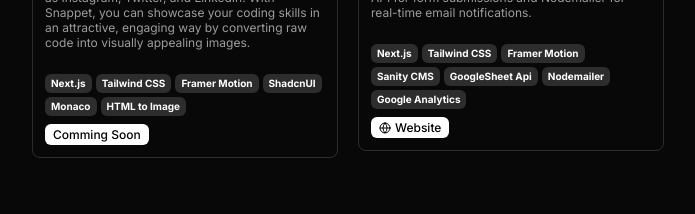
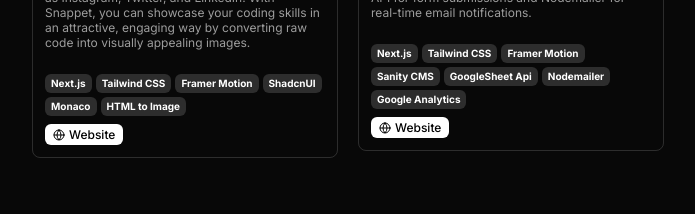
Before and after one commit to waleeddotdev/portfolio, a Next.js app: page / in a window 1280 px wide. Shown: the part 1660-1874 px from the top of the page, without its empty margins (292-987 px from the left). Built offline with nearby package versions, Linux system fonts and the light colour scheme.

Commit message:
Added link to my new project snappet

```diff
--- a/app/components/MyProjects.jsx
+++ b/app/components/MyProjects.jsx
@@ -12,9 +12,8 @@ const MyProjects = () => {
                 </h2>
             </div>
             <div className="w-full grid-cols-1 sm:grid-cols-2 py-5 grid gap-5">
-                <ProjectCard name={"Snappet"} img={"/assets/projects/snappet/Banner.png"} description={"Snappet is a web app that allows developers to generate beautiful images of their code, making it easy to share on social media platforms such as Instagram, Twitter, and LinkedIn. With Snappet, you can showcase your coding skills in an attractive, engaging way by converting raw code into visually appealing images."} tech={["Next.js", "Tailwind CSS", "Framer Motion", "ShadcnUI", "Monaco", "HTML to Image"]} />
+                <ProjectCard name={"Snappet"} img={"/assets/projects/snappet/Banner.png"} description={"Snappet is a web app that allows developers to generate beautiful images of their code, making it easy to share on social media platforms such as Instagram, Twitter, and LinkedIn. With Snappet, you can showcase your coding skills in an attractive, engaging way by converting raw code into visually appealing images."} tech={["Next.js", "Tailwind CSS", "Framer Motion", "ShadcnUI", "Monaco", "HTML to Image"]} link={"https://snappetio.netlify.app/"}  />
                 <ProjectCard name={"Tanisha Web3 Consultant"} img={"/assets/projects/tanisha/banner.png"} description={"I worked with Web3 consultant Tanisha Katara to create her personal website with a CMS for easy content updates. I also integrated Google Sheets API for form submissions and Nodemailer for real-time email notifications."} tech={["Next.js", "Tailwind CSS", "Framer Motion", "Sanity CMS", "GoogleSheet Api", "Nodemailer", "Google Analytics"]} link={"https://tanishakatara.com/"} />
-
             </div>
         </div>
     )
```
